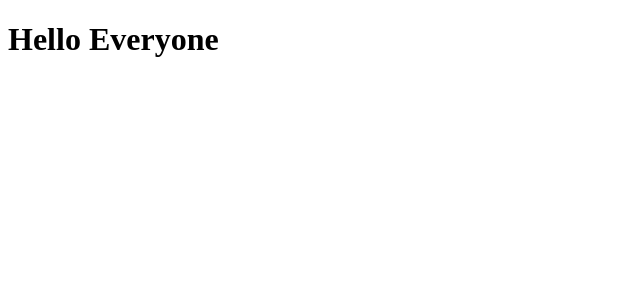
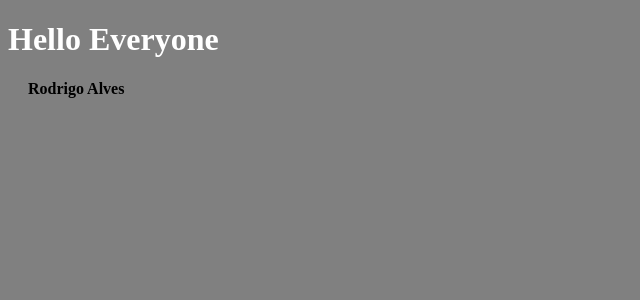
Before and after one commit to KimCidDev/RocketMoviesApp-Front-End, a React (Vite) app: page / in a window 1280 px wide. Shown: the top 300 px of the page, without its empty margins (0-640 px from the left). Built offline with nearby package versions, Linux system fonts and the light colour scheme.

Commit message:
Testing out styles.css on Details page

```diff
--- a/src/Pages/Details.jsx
+++ b/src/Pages/Details.jsx
@@ -1,7 +1,11 @@
+import "./styles.css"
+
 export function Details () {
 
-
   return (
+    <>
     <h1> Hello Everyone </h1>
+    <span> Rodrigo Alves </span>
+    </>
   )
 }
--- /dev/null
+++ b/src/Pages/styles.css
@@ -0,0 +1,12 @@
+body {
+  background: gray;
+}
+
+h1 {
+  color: white;
+}
+
+span {
+  padding-left: 20px;
+  font-weight: bold;
+}
```
